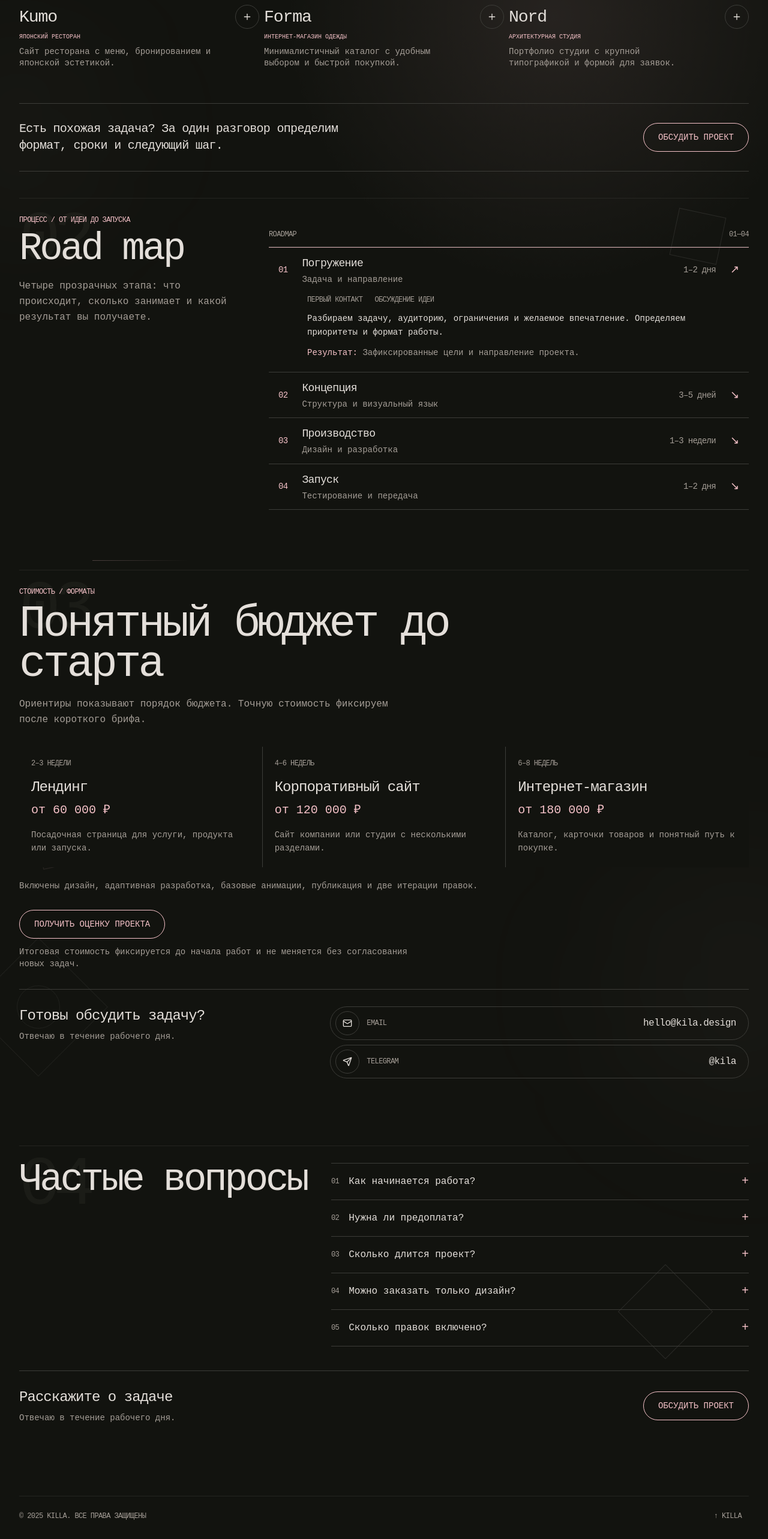
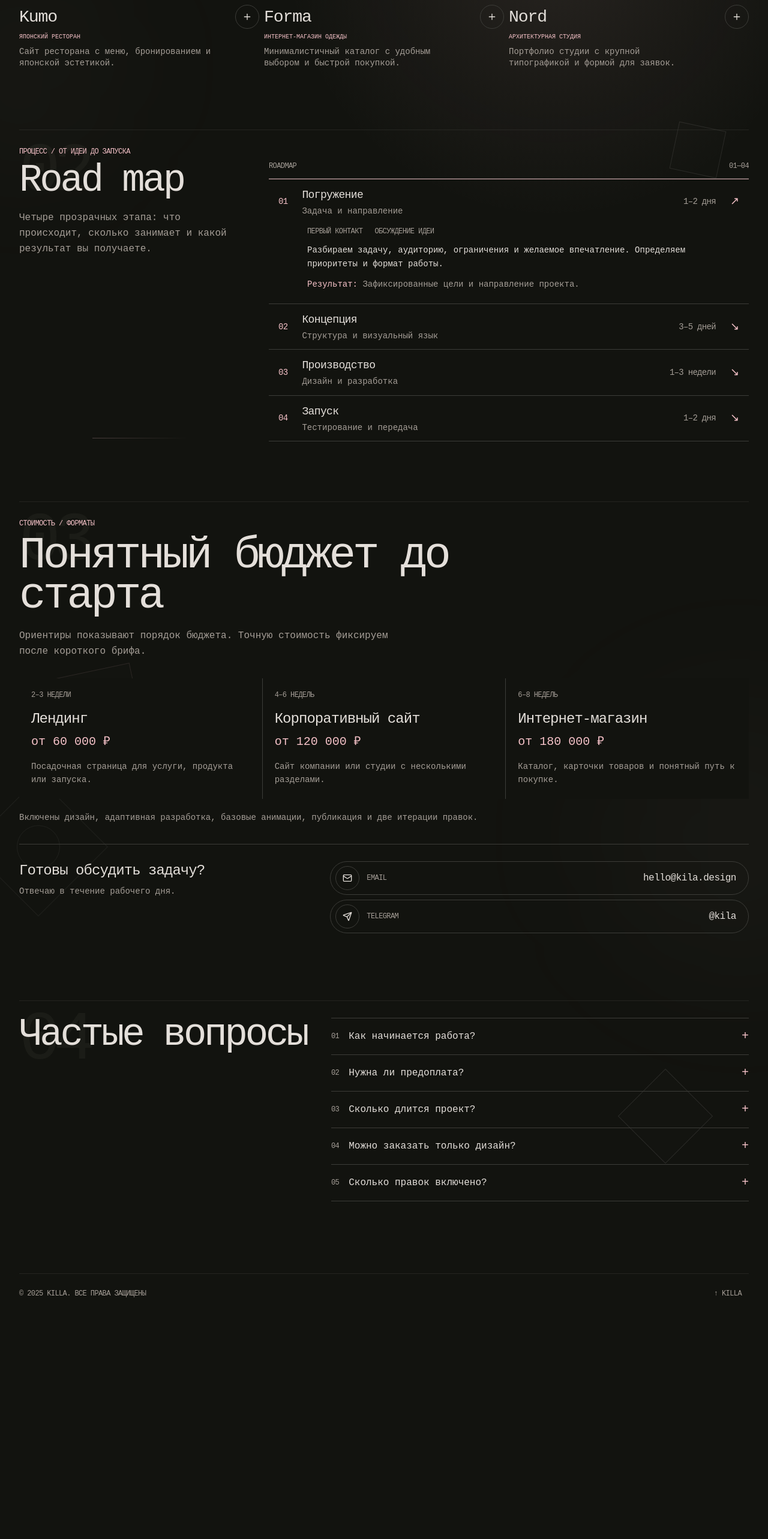
Before and after one commit to KillaRZVR/kila-portfolio, a Next.js app: page / in a window 1280 px wide. Shown: the part 1060-3626 px from the top of the page at 60% size. After the commit the page ends 3255 px from the top, so only its background shows below. Built offline with nearby package versions, Linux system fonts and the light colour scheme; a web font is replaced by a local one.

Commit message:
Remove repeated section call-to-actions

```diff
--- a/app/page.tsx
+++ b/app/page.tsx
@@ -36,10 +36,6 @@ export default function Home() {
           </div>
         </section>
         <ProjectsSection />
-        <section aria-label="Обсудить похожий проект" className="flex flex-col gap-5 border-y border-[#3c3c38] py-7 sm:flex-row sm:items-center sm:justify-between">
-          <p className="max-w-xl text-lg leading-snug tracking-[-0.035em] sm:text-xl">Есть похожая задача? За один разговор определим формат, сроки и следующий шаг.</p>
-          <a href="#contacts" className="font-xanmono inline-flex min-h-12 shrink-0 items-center justify-center rounded-full border border-[#f5c2c8] px-6 text-sm uppercase text-[#f5c2c8] transition-[transform,box-shadow,border-color] hover:-translate-y-0.5 hover:border-[#ffd9df] hover:shadow-[0_0_22px_rgba(245,194,200,0.24)] focus-visible:outline-none focus-visible:ring-2 focus-visible:ring-[#f5c2c8]">{siteData.feedback}</a>
-        </section>
         <RoadmapSection />
         <PriceSection />
         <FAQSection />
--- a/components/faq-section.tsx
+++ b/components/faq-section.tsx
@@ -14,10 +14,6 @@ export function FAQSection() {
             {siteData.faq.items.map((item, index) => <details key={item.question} className="group py-1"><summary className="flex min-h-12 cursor-pointer list-none items-center gap-4 py-3 text-base leading-snug focus-visible:outline-none focus-visible:text-[#f5c2c8]"><span className="font-telemetry text-xs text-muted-foreground">{String(index + 1).padStart(2, "0")}</span><span>{item.question}</span><span className="ml-auto text-xl text-[#f5c2c8] transition-transform group-open:rotate-45">+</span></summary><p className="pb-4 pl-9 pr-8 text-sm leading-relaxed text-muted-foreground">{item.answer}</p></details>)}
           </div>
         </div>
-        <div className="mt-10 flex flex-col gap-5 border-t border-[#3c3c38] pt-7 sm:flex-row sm:items-center sm:justify-between">
-          <div><p className="text-xl leading-snug tracking-[-0.04em] sm:text-2xl">Расскажите о задаче</p><p className="mt-2 text-sm text-muted-foreground">{siteData.responseTime}</p></div>
-          <a href="#contacts" className="font-xanmono inline-flex min-h-12 shrink-0 items-center justify-center rounded-full border border-[#f5c2c8] px-6 text-sm uppercase text-[#f5c2c8] transition-[transform,box-shadow,border-color] hover:-translate-y-0.5 hover:border-[#ffd9df] hover:shadow-[0_0_22px_rgba(245,194,200,0.24)] focus-visible:outline-none focus-visible:ring-2 focus-visible:ring-[#f5c2c8]">Обсудить проект</a>
-        </div>
       </RevealSection>
     </section>
   );
--- a/components/price-section.tsx
+++ b/components/price-section.tsx
@@ -21,10 +21,6 @@ export function PriceSection() {
             {siteData.prices.items.map((item) => <article key={item.title} className="bg-[#12130f] p-5"><p className="font-telemetry text-xs uppercase text-muted-foreground">{item.duration}</p><h3 className="mt-4 text-xl tracking-[-0.04em] sm:text-2xl">{item.title}</h3><p className="mt-2 text-lg text-[#f5c2c8] sm:text-xl">{item.price}</p><p className="mt-4 text-sm leading-relaxed text-muted-foreground">{item.description}</p></article>)}
           </div>
           <p className="mt-5 max-w-3xl text-sm leading-relaxed text-muted-foreground">{siteData.prices.note}</p>
-          <div className="mt-7 flex flex-col items-start gap-3">
-            <a href="#contacts" className="font-xanmono inline-flex min-h-12 items-center justify-center rounded-full border border-[#f5c2c8] px-6 text-sm uppercase text-[#f5c2c8] transition-[transform,box-shadow,border-color] hover:-translate-y-0.5 hover:border-[#ffd9df] hover:shadow-[0_0_22px_rgba(245,194,200,0.24)] focus-visible:outline-none focus-visible:ring-2 focus-visible:ring-[#f5c2c8] focus-visible:ring-offset-2 focus-visible:ring-offset-[#12130f]">Получить оценку проекта</a>
-            <p className="max-w-2xl text-xs leading-relaxed text-muted-foreground sm:text-sm">Итоговая стоимость фиксируется до начала работ и не меняется без согласования новых задач.</p>
-          </div>
           <div id="contacts" className="mt-8 grid scroll-mt-12 gap-7 border-t border-[#3c3c38] pt-7 lg:grid-cols-12 lg:items-start">
             <div className="lg:col-span-5"><p className="text-xl leading-snug tracking-[-0.04em] sm:text-2xl">Готовы обсудить задачу?</p><p className="mt-2 text-sm text-muted-foreground">{siteData.responseTime}</p></div>
             <div className="flex flex-col gap-2 lg:col-span-7">{contacts.map(({ label, value, href, icon: Icon }) => <a key={label} href={href} target={href.startsWith("http") ? "_blank" : undefined} rel={href.startsWith("http") ? "noreferrer" : undefined} className="group flex min-h-14 w-full items-center gap-3 rounded-full border border-[#3c3c38] px-2 pr-5 transition-[border-color,box-shadow,transform] hover:-translate-y-0.5 hover:border-[#f5c2c8] hover:shadow-[0_0_18px_rgba(245,194,200,0.2)] focus-visible:outline-none focus-visible:ring-1 focus-visible:ring-[#f5c2c8]"><span className="grid size-10 shrink-0 place-items-center rounded-full border border-[#3c3c38] transition-colors group-hover:border-[#f5c2c8]"><Icon className="size-4" /></span><span className="font-telemetry text-xs uppercase text-muted-foreground">{label}</span><span className="ml-auto text-base tracking-[-0.03em]">{value}</span></a>)}</div>
```
